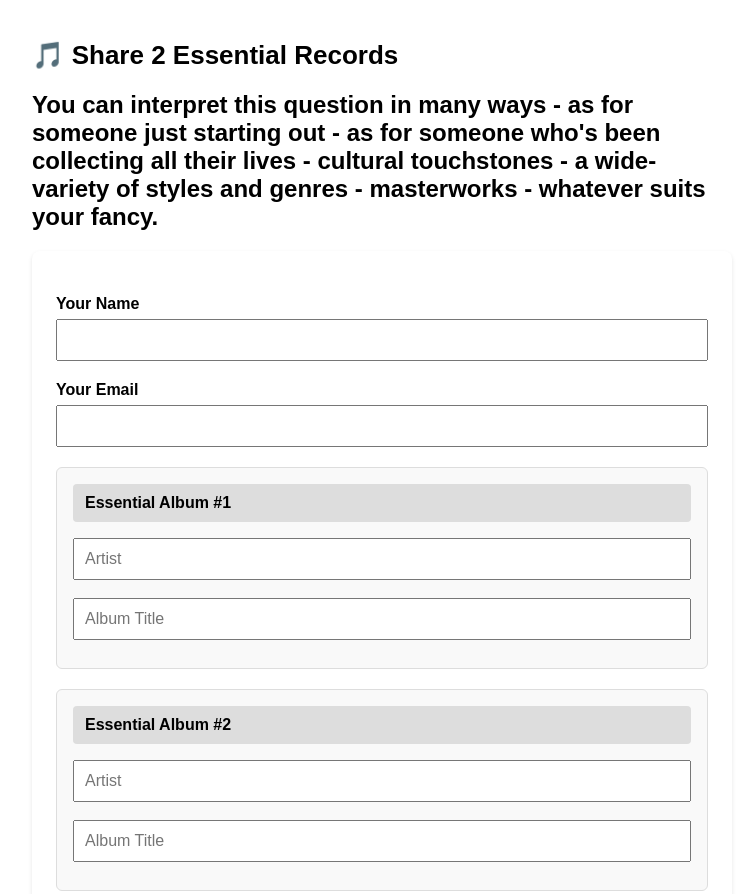
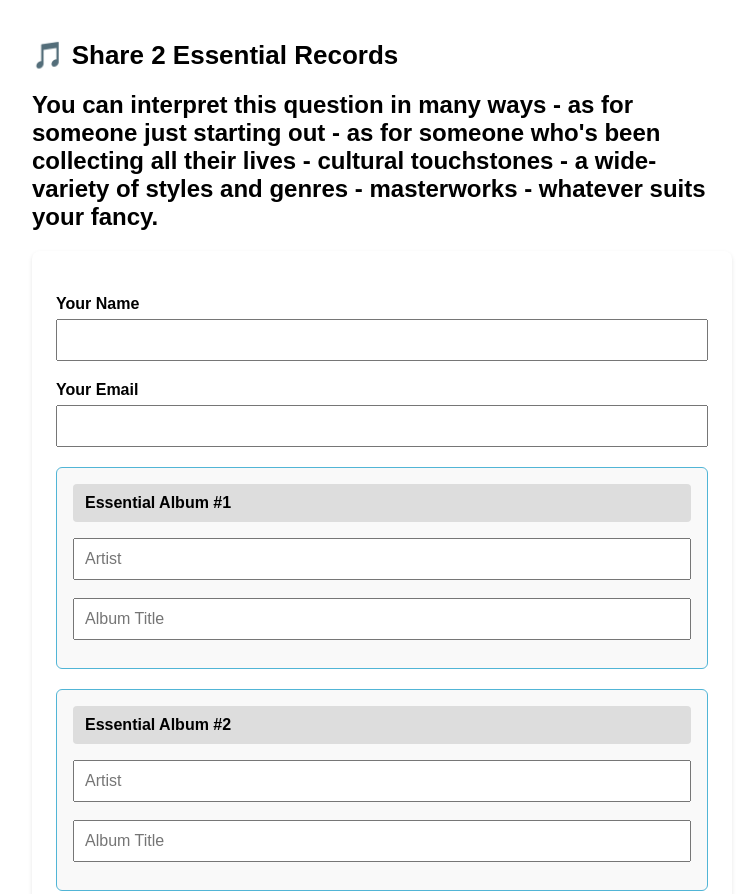
Before and after one commit to ondeafeyes/tenalbums, a plain HTML site: page index.html in a window 1280 px wide. Shown: the top 894 px of the page, without its empty margins (258-997 px from the left). Drawn offline with Linux system fonts and the light colour scheme.

Commit message:
Update index.html

```diff
--- a/index.html
+++ b/index.html
@@ -43,7 +43,7 @@
       margin-top: 20px;
       padding: 16px;
       background: #f9f9f9;
-      border: 1px solid #ddd;
+      border: 1px solid #51b5d6;
       border-radius: 6px;
     }
 
```
